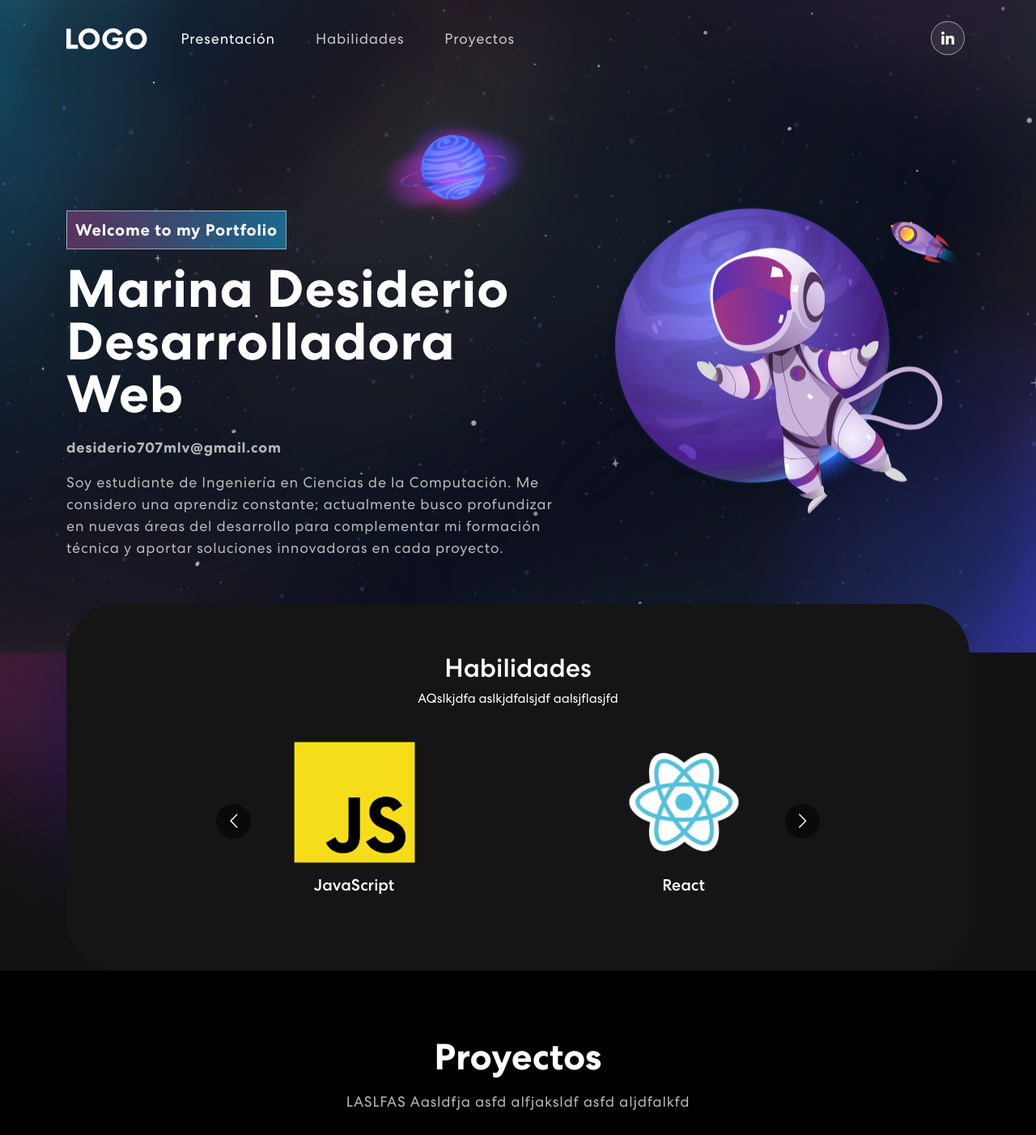
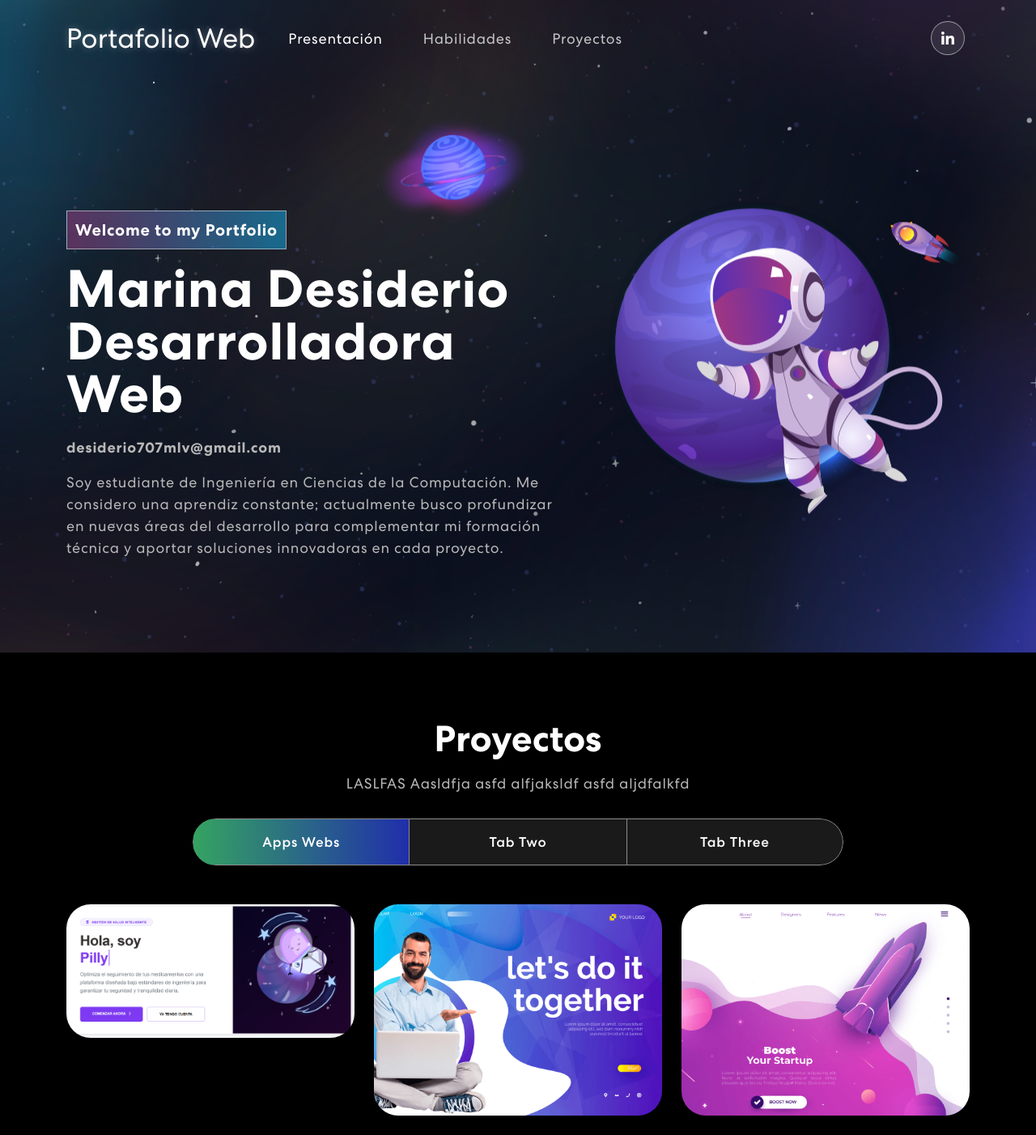
Before and after one commit to desiderio707mlv-crypto/portafolio1, a React (Create React App) app: page / in a window 1280 px wide. Shown: the top 1402 px of the page at 81% size. Built offline with nearby package versions, Linux system fonts and the light colour scheme.

Commit message:
cambios en el diseno

```diff
--- a/src/App.css
+++ b/src/App.css
@@ -14,6 +14,22 @@
 	src: url('./assets/font/CentraNo2-Book.ttf');
 	font-weight: 400;
 }
+
+@font-face {
+  font-family: 'GrowYear';
+  src: url('./assets/font/Grow-Year.ttf') format('truetype');
+  font-weight: normal;
+  font-style: normal;
+}
+
+.logo-text {
+  font-family: 'Centra', sans-serif;
+  font-size: 35px;
+  color: #ffffff !important;
+  font-size: 34px;
+  text-shadow: 0 0 10px rgba(255, 255, 255, 0.3); /* Resplandor suave */
+}
+
 
 /************ Default Css ************/
 * {
@@ -92,11 +108,9 @@ nav.navbar {
 }
 nav.navbar.scrolled {
   padding: 0px 0;
-  background-color: #121212;
+  background-color: #121944;
 }
-nav.navbar a.navbar-brand {
-    width: 9%;
-}
+
 nav.navbar .navbar-nav .nav-link.navbar-link {
   font-weight: 400;
   color: #fff !important;
@@ -363,6 +377,61 @@ nav.navbar .navbar-toggler[aria-expanded="true"] .navbar-toggler-icon {
   z-index: -4;
 }
 
+/* El contenedor oscuro principal */
+.skill-bx {
+  background: rgba(18, 18, 18, 0.9); /* Negro profundo con transparencia */
+  border-radius: 40px; /* Bordes redondeados más suaves */
+  text-align: center;
+  padding: 60px 50px;
+  margin-top: -50px; /* Sube un poco para que se superponga elegantemente */
+
+  /* Borde con degradado para que combine con tus botones */
+  border: 1px solid rgba(255, 255, 255, 0.1);
+  box-shadow: 0 10px 30px rgba(0, 0, 0, 0.5);
+}
+
+.skill-bx h2 {
+  font-size: 45px;
+  font-weight: 700;
+  margin-bottom: 15px;
+}
+
+.skill-bx p {
+  color: #B8B8B8;
+  font-size: 18px;
+  letter-spacing: 0.8px;
+  line-height: 1.5em;
+  margin: 14px 0 75px 0;
+}
+
+/* Estilo para cada icono dentro del Carousel */
+.skill-slider .item img {
+  width: 100px; /* Tamaño uniforme para todos los logos */
+  height: 100px;
+  object-fit: contain; /* Evita que los logos se estiren */
+  margin: 0 auto 15px auto;
+  transition: transform 0.3s ease;
+}
+
+.skill-slider .item:hover img {
+  transform: scale(1.15); /* Efecto de zoom al pasar el mouse */
+}
+
+.skill-slider .item h5 {
+  font-weight: 600;
+  margin-top: 10px;
+  color: #fff;
+}
+
+/* Ajuste para la imagen de fondo de la izquierda */
+.background-image-left {
+  top: 20%;
+  position: absolute;
+  bottom: 0;
+  width: 40%;
+  z-index: -1;
+}
+
 /************ Projects Css ************/
 .project {
   padding: 80px 0;
@@ -446,7 +515,7 @@ nav.navbar .navbar-toggler[aria-expanded="true"] .navbar-toggler-icon {
 }
 .proj-imgbx::before {
   content: "";
-  background: linear-gradient(90.21deg, #AA367C -5.91%, #2facbd 111.58%);
+  background: linear-gradient(90.21deg, #3e36aa -5.91%, #2facbd 111.58%);
   opacity: 0.85;
   position: absolute;
   width: 100%;
--- a/src/App.js
+++ b/src/App.js
@@ -2,17 +2,18 @@ import logo from './logo.svg';
 import './App.css';
 import { NavBar} from './components/NavBar';
 import { Banner} from './components/Banner';
+
+import { Projects } from './components/Projects';
 import { Skills } from './components/Skills';
-import { Projects } from './components/Projects';
 import 'bootstrap/dist/css/bootstrap.min.css';
 function App() {
   return (
     <div className="App">
       <NavBar />
       <Banner />
+
+      <Projects />
       <Skills />
-      <Projects />
-
     </div>
   );
 }
--- a/src/components/NavBar.js
+++ b/src/components/NavBar.js
@@ -30,9 +30,9 @@ export const NavBar = () => {
     return (
     <Navbar expand="lg" className={scrolled ? "scrolled": ""}>
       <Container>
-        <Navbar.Brand href="#home">
-            <img src={logo} alt="Logo" />
-        </Navbar.Brand>
+       <Navbar.Brand href="#home">
+          <span className="logo-text">Portafolio Web</span>
+      </Navbar.Brand>
         <Navbar.Toggle aria-controls="basic-navbar-nav">
             <span className="navbar-togger-icon"></span>
         </Navbar.Toggle>
--- a/src/components/Skills.js
+++ b/src/components/Skills.js
@@ -7,6 +7,7 @@ import bostra from "../assets/img/Bootstrap_Logo.png";
 import css from "../assets/img/CSS.png";
 import colorSharp from "../assets/img/color-sharp.png";
 import html from "../assets/img/html.png";
+
 
 export const Skills = () => {
    const responsive = {
@@ -29,49 +30,41 @@ export const Skills = () => {
   }
 };
 
-return(
-    <section className="Skill" id="skills">
+  return (
+    <section className="skill" id="skills">
         <Container>
             <Row>
                 <Col>
                     <div className="skill-bx">
-                    <h2>
-                        Habilidades
-                    </h2>
-                    <p>AQslkjdfa aslkjdfalsjdf aalsjflasjfd</p>
+                        <h2>Habilidades</h2>
+                        <p>Estas son las tecnologías con las que he trabajado para crear soluciones web modernas y eficientes.</p>
                         <Carousel responsive={responsive} infinite={true} className="skill-slider">
                             <div className="item">
-                            <img src={javaLogo} alt="Image" />
+                                <img src={javaLogo} alt="JavaScript" />
                                 <h5>JavaScript</h5>
                             </div>
-
                             <div className="item">
-                            <img src={react} alt="Image" />
+                                <img src={react} alt="React" />
                                 <h5>React</h5>
                             </div>
-
                             <div className="item">
-                            <img src={bostra} alt="Image" />
+                                <img src={bostra} alt="Bootstrap" />
                                 <h5>Bootstrap</h5>
                             </div>
-
                             <div className="item">
-                            <img src={css} alt="Image" />
+                                <img src={css} alt="CSS" />
                                 <h5>CSS</h5>
                             </div>
-
                             <div className="item">
-                            <img src={html} alt="Image" />
+                                <img src={html} alt="HTML" />
                                 <h5>HTML</h5>
                             </div>
                         </Carousel>
-
                     </div>
                 </Col>
             </Row>
         </Container>
-        <img className="background-image-left" src = {colorSharp}/>
+        <img className="background-image-left" src={colorSharp} alt="Image" />
     </section>
   )
-
 }
```
Also changed, not shown: src/assets/font/Grow-Year.ttf (added). Lines whose indentation alone changed are shown as unchanged.
